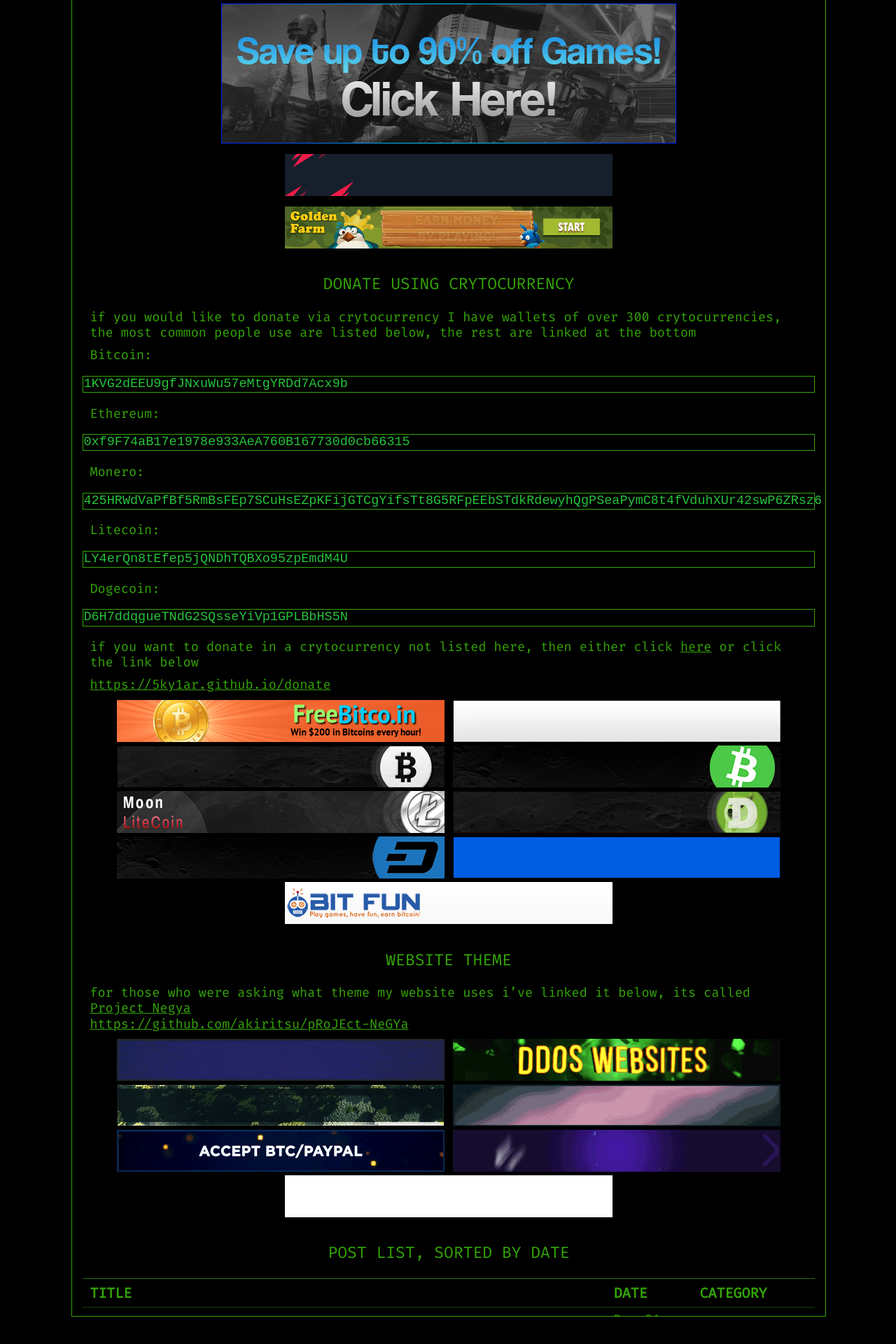
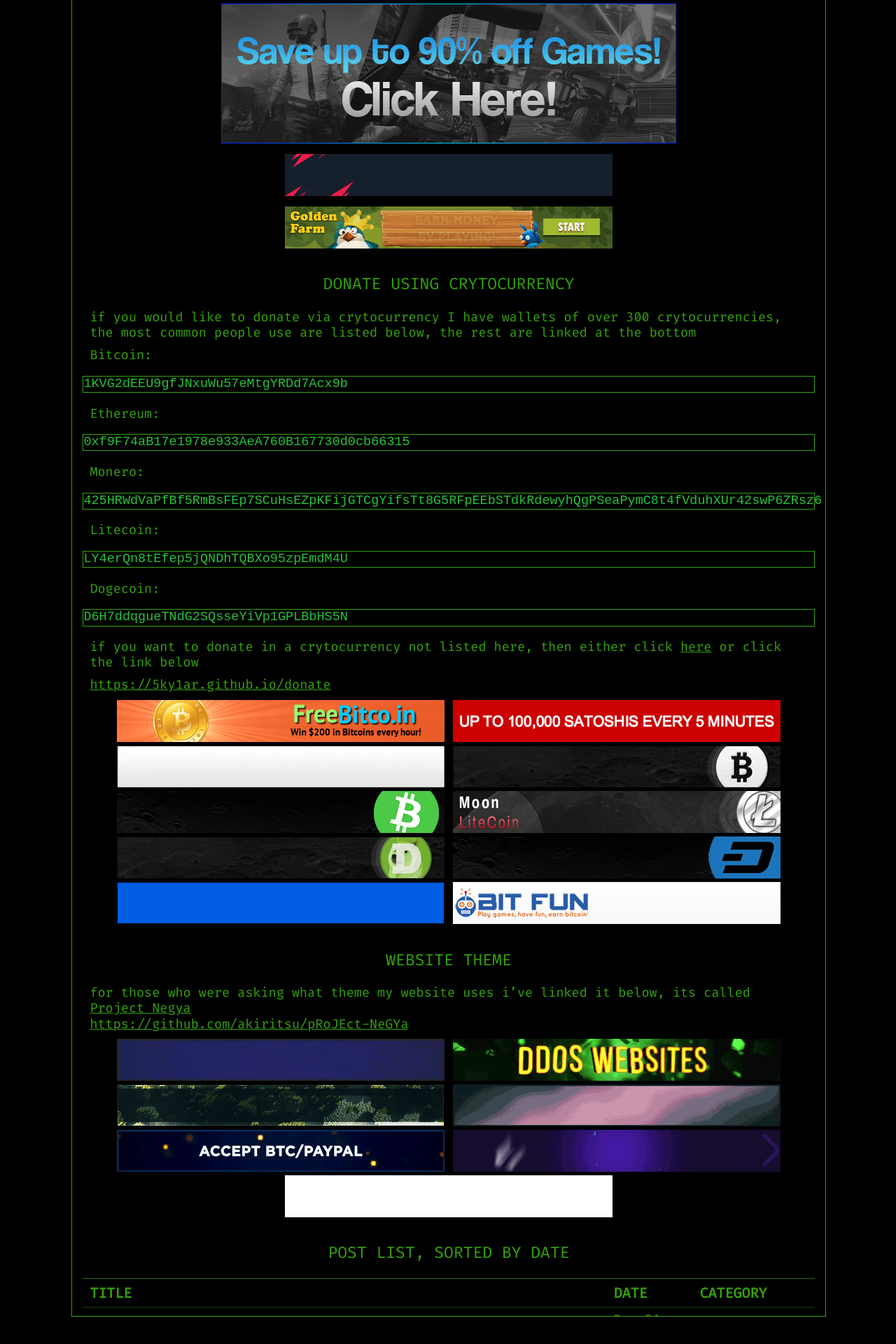
Before and after one commit to 5ky1ar/5ky1ar.github.io, a Jekyll site: the page built from pages/index.md, in a window 1280 px wide. Shown: the part 2862-4782 px from the top of the page at 70% size. Built offline with Jekyll 4.4.1, drawn with Linux system fonts in a browser that asks for light colours.

Commit message:
Added Bitcoinker Banner

```diff
--- a/pages/index.md
+++ b/pages/index.md
@@ -116,6 +116,7 @@ if you want to donate in a crytocurrency not listed here, then either click [her
 
 <p style="text-align:center;">
 <a href="https://freebitco.in/?r=38404853"><img src="https://raw.githubusercontent.com/5ky1ar/5ky1ar.github.io/master/assets/img/freebitcoin.png" alt="Win Up To $200 In Free Bitcoins Every Hour!"></a>
+<a href="https://bitcoinker.com/?r=1KVG2dEEU9gfJNxuWu57eMtgYRDd7Acx9b"><img src="https://raw.githubusercontent.com/5ky1ar/5ky1ar.github.io/master/assets/img/bitcoinker.jpg" alt="Up To 100k Satoshis Every 5 Minutes!"></a>
 <a href="https://bonusbitcoin.co/?ref=3C8AE338426E"><img src="https://raw.githubusercontent.com/5ky1ar/5ky1ar.github.io/master/assets/img/bonusbitcoin.gif" alt="Recieve Up To 5000 Satoshi Every Claim!"></a>
 <a href="https://moonbit.co.in/?ref=225B58C0B997"><img src="https://raw.githubusercontent.com/5ky1ar/5ky1ar.github.io/master/assets/img/moonbtc.gif" alt="Moon Bitcoin"></a>
 <a href="https://moonbitcoin.cash/?ref=CD00A4B8C86B"><img src="https://raw.githubusercontent.com/5ky1ar/5ky1ar.github.io/master/assets/img/moonbch.gif" alt="Moon Bitcoin Cash"></a>
```
Also changed, not shown: assets/img/bitcoinker.jpg (added).
